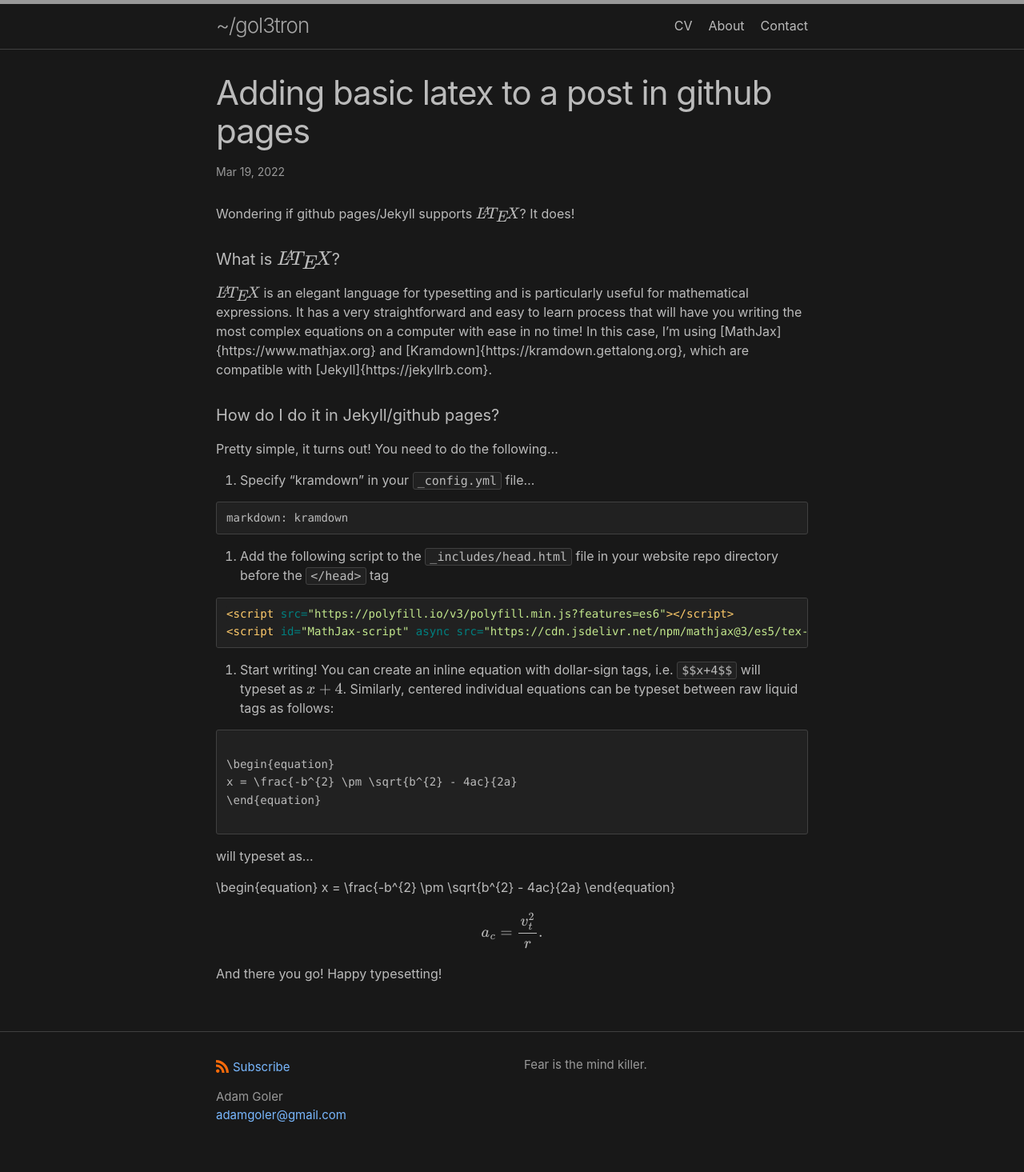
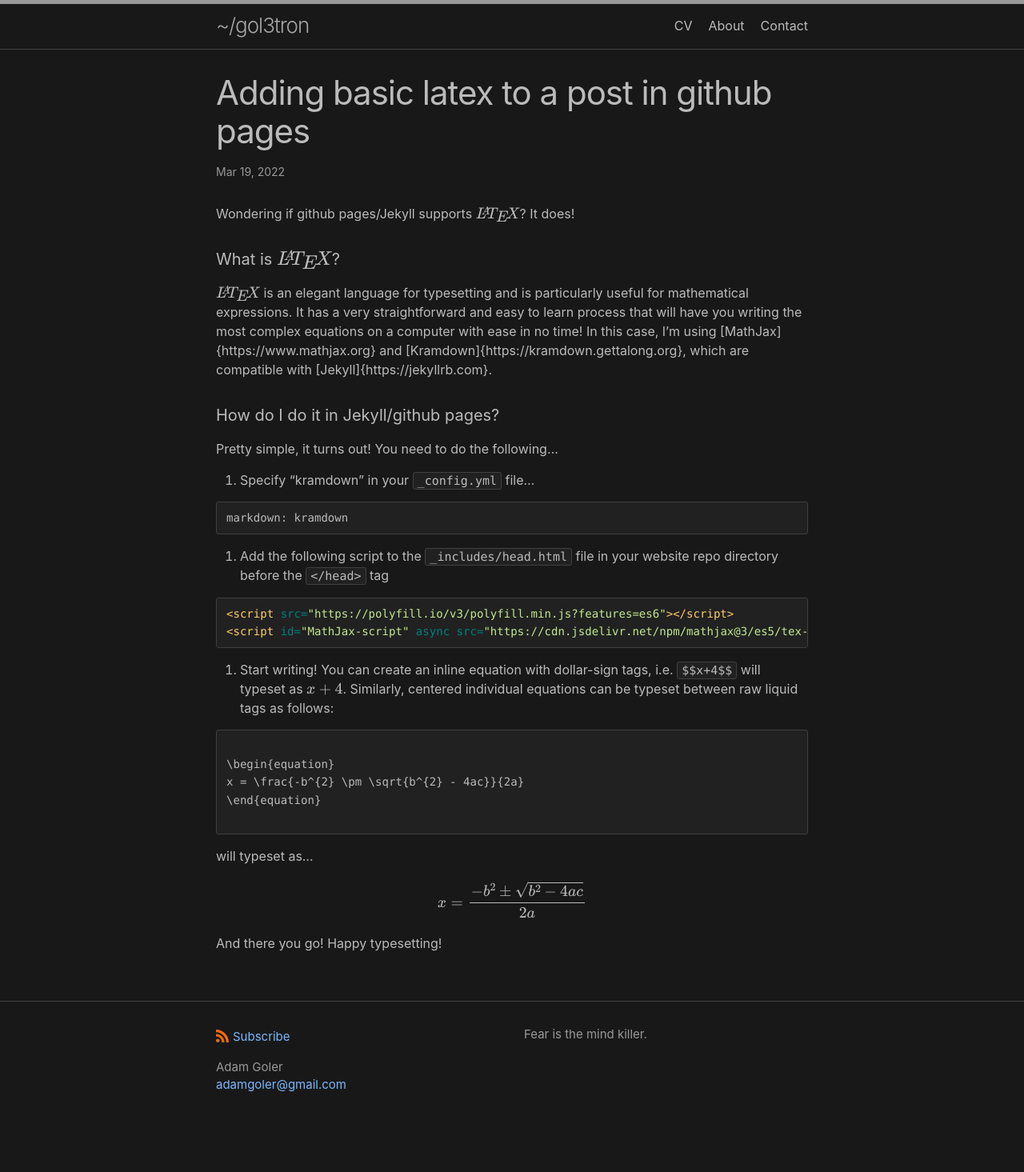
Before and after one commit to gol3tron/gol3tron.github.io, a Jekyll site: the page built from _posts/2022-03-19-github-latex.md, in a window 1280 px wide. Shown: the whole page at 80% size. Built offline with Jekyll 4.4.1, drawn with Linux system fonts in a browser that asks for light colours; after the commit the page ends 1428 px from its top, so only the background shows below that.

Commit message:
Update 2022-03-19-github-latex.md
fixed missing curly bracket in quadratic equation

````diff
--- a/_posts/2022-03-19-github-latex.md
+++ b/_posts/2022-03-19-github-latex.md
@@ -32,22 +32,16 @@ markdown: kramdown
 ```
 {% raw %}
 \begin{equation}
-x = \frac{-b^{2} \pm \sqrt{b^{2} - 4ac}{2a}
+x = \frac{-b^{2} \pm \sqrt{b^{2} - 4ac}}{2a}
 \end{equation}
 {% endraw %}
 ```
 
 will typeset as...
 
- {% raw %}
- \begin{equation}
-  x = \frac{-b^{2} \pm \sqrt{b^{2} - 4ac}{2a}
- \end{equation}
- {% endraw %}
-
   {% raw %}
  \begin{equation}
-  a_{c} = \frac{v_{t}^2}{r}.
+  x = \frac{-b^{2} \pm \sqrt{b^{2} - 4ac}}{2a}
  \end{equation}
  {% endraw %}
 
````
